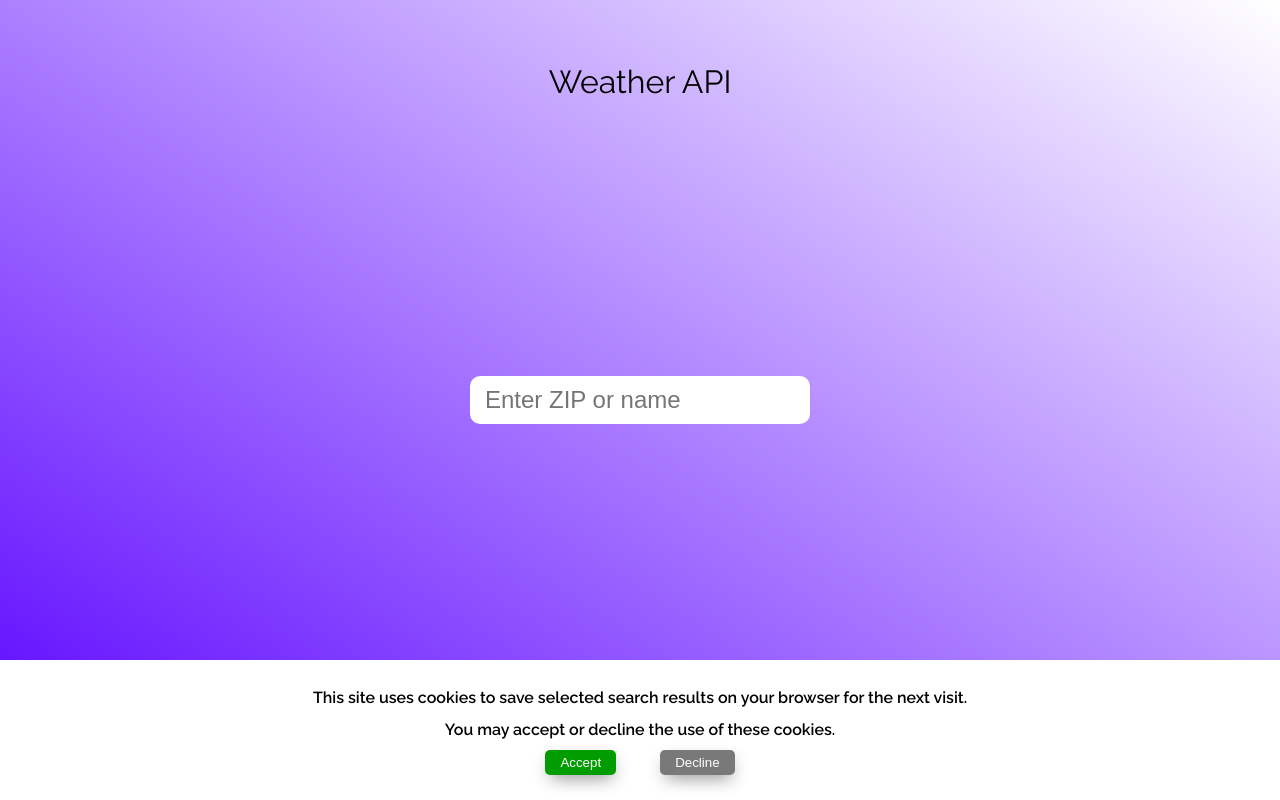
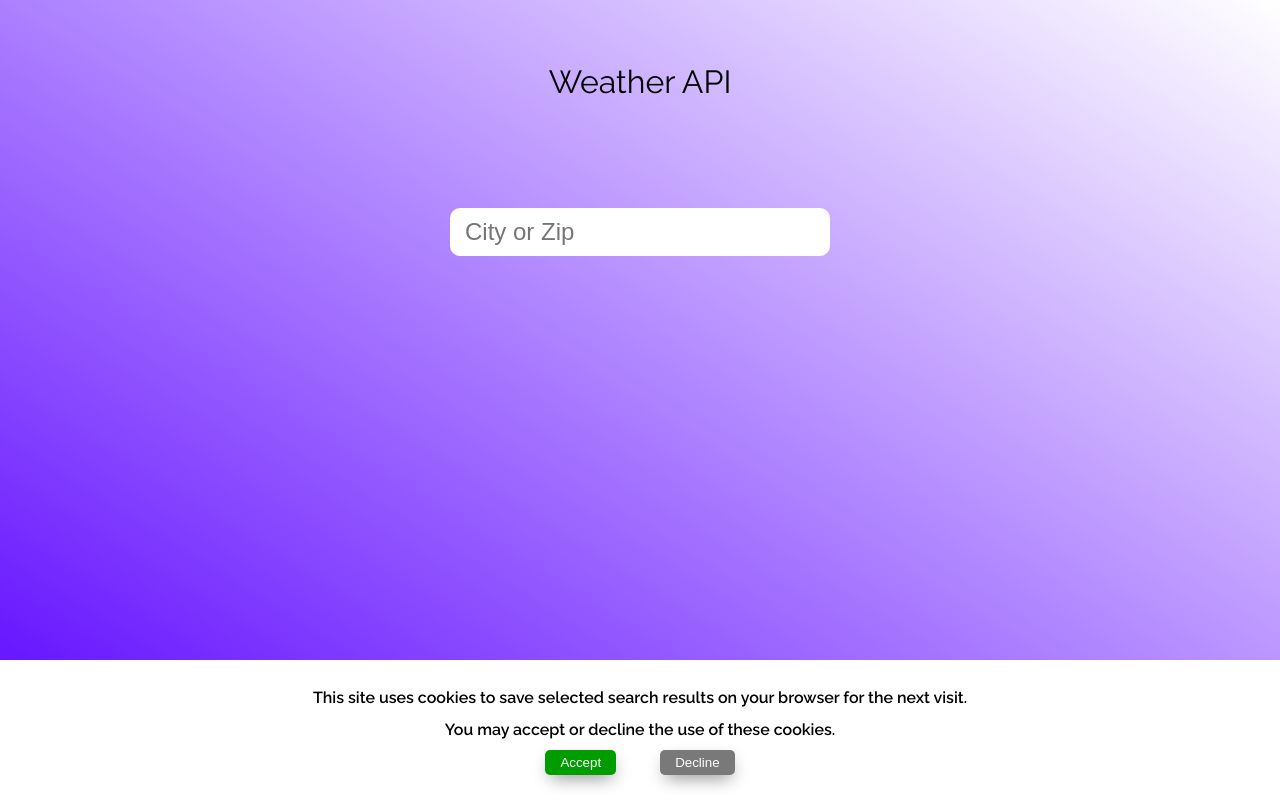
Before and after one commit to mlevitas94/weather-API, a React (Create React App) app: page / in a window 1280 px wide. Built offline with nearby package versions, Linux system fonts and the light colour scheme.

Commit message:
homescreen responsive rework

```diff
--- a/src/pages/FullReport/FullReport.js
+++ b/src/pages/FullReport/FullReport.js
@@ -12,7 +12,8 @@ const FullReport = (props) => {
     const [tempType, setTempType] = useState('F')
 
     const getWeekDay = (day) => {
-        switch (day.getDay()) {
+        console.log(day)
+        switch (day.getUTCDay()) {
             case 0:
                 return 'Sunday'
             case 1:
--- a/src/pages/Home/Home.js
+++ b/src/pages/Home/Home.js
@@ -63,7 +63,7 @@ const Home = (props) => {
                 return
             }
 
-            if (recents.length === 5) {
+            if (recents.length === 4) {
                 recents.pop()
             }
 
@@ -101,7 +101,6 @@ const Home = (props) => {
         }
         if (e.keyCode === 13) {
             props.searchedLocations.forEach(location => {
-                console.log(location.name, document.querySelector('.highlight').innerHTML)
                 if (location.name === document.querySelector('.highlight').innerText) {
                     getFullReport(location)
                 }
@@ -117,26 +116,8 @@ const Home = (props) => {
                     <div className='homeCont'>
                         <div className='middleFlex'>
                             <h1>Weather API</h1>
-                            <div className='recents'>
-                                {
-                                    props.recents === null
-                                        ?
-                                        <div class="lds-ring"><div></div><div></div><div></div><div></div></div>
-                                        :
-                                        props.recents.map((recent, i )=> {
-                                            console.log(recent)
-                                            return(
-                                                <div key={i} className='recentCont' onClick={() => {getFullReport(recent.data.location)}}>
-                                                    <span className='name'>{recent.data.location.name}</span>
-                                                    <img alt='weather icon' src={recent.data.current.condition.icon}/>
-                                                    <span>{recent.data.current.temp_f} º F</span>
-                                                </div>
-                                            )
-                                        })
-                                }
-                            </div>
                             <div className='searchBar'>
-                                <input maxLength="100" type='text' placeholder="Enter ZIP or name"
+                                <input maxLength="100" type='text' placeholder="City or Zip"
                                     value={props.searcheQuery}
                                     onChange={(e) => { autoComplete(e) }}
                                     onKeyUp={(e) => { arrowNavigation(e) }}
@@ -145,7 +126,7 @@ const Home = (props) => {
                                 <div className='autoCompleteCont'>
                                     {
                                         props.searchedLocations.length === 0 && props.searchQuery.length > 2 ?
-                                        <div class="lds-ring"><div></div><div></div><div></div><div></div></div>
+                                        <div className="lds-ring"><div></div><div></div><div></div><div></div></div>
                                             :
                                             props.searchedLocations?.map((location, i) => {
                                                 return (
@@ -160,6 +141,23 @@ const Home = (props) => {
                                     }
 
                                 </div>
+                            </div>
+                            <div className='recents'>
+                                {
+                                    props.recents === null
+                                        ?
+                                        <div className="lds-ring"><div></div><div></div><div></div><div></div></div>
+                                        :
+                                        props.recents.map((recent, i )=> {
+                                            return(
+                                                <div key={i} className='recentCont' onClick={() => {getFullReport(recent.data.location)}}>
+                                                    <span className='name'>{recent.data.location.name}</span>
+                                                    <img alt='weather icon' src={recent.data.current.condition.icon}/>
+                                                    <span>{recent.data.current.temp_f} º F</span>
+                                                </div>
+                                            )
+                                        })
+                                }
                             </div>
                         </div>
                     </div>
--- a/src/pages/Home/Home.scss
+++ b/src/pages/Home/Home.scss
@@ -2,53 +2,35 @@
 
 .homeCont{
     display: flex;
+    justify-content: center;
     background: linear-gradient(to top right, #5900ff 0%, #ffffff 100%);
     height: 100vh;
+    overflow: hidden;
     .middleFlex{
         display: flex;
         height: 100%;
-        width: 100%;
         flex-direction: column;
-        justify-content: center;
         align-items: center;
         position: relative;
+        padding-top: 66px;
+        overflow-y: auto;
+        overflow-x: hidden;
         h1{
             font-size: $size2;
-            position: absolute;
-            top: 66px;
-        }
-        .recents{
-            display: flex;
-            justify-content: center;
-            position: absolute;
-            top: 150px;
-            .recentCont{
-                display: flex;
-                flex-direction: column;
-                justify-content: center;
-                align-items: center;
-                margin: 0 22px;
-                background-color: #ffffff82;
-                padding: 11px 22px;
-                border-radius: 20px;
-                text-align: center;
-                max-width: 200px;
-                &:hover{
-                    cursor: pointer;
-                }
-                .name{
-                    font-weight: bold;
-                }
-            }
+            margin-bottom: 44px;
         }
         .searchBar{
             position: relative;
+            margin: 66px 0;
             input{
                 font-size: $size1;
                 padding: 10px 15px;
                 border: none;
                 outline: none;
                 border-radius: 10px;
+                width: 80%;
+                margin: 0 auto;
+                display: block;
             }
             .autoCompleteCont{
                 background-color: white;
@@ -74,7 +56,40 @@
 
             }
         }
+        .recents{
+            display: flex;
+            flex-wrap: wrap;
+            justify-content: space-around;
+            width: 100%;
+            .recentCont{
+                display: flex;
+                flex-direction: column;
+                justify-content: center;
+                align-items: center;
+                background-color: #ffffff82;
+                border-radius: 20px;
+                padding: 22px 11px;
+                min-width: 200px;
+                margin: 22px;
+                &:hover{
+                    cursor: pointer;
+                }
+                .name{
+                    font-weight: bold;
+                    text-align: center;
+                }
+            }
+        }
 
+    }
+    @media screen and (min-width: $widthSm){
+        .middleFlex{
+            .searchBar{
+                input{
+                    width: 350px;
+                }
+            }
+        }
     }
 
 }
```
Also changed, not shown: 1 other file (tests, documents, lock files or other folders).
